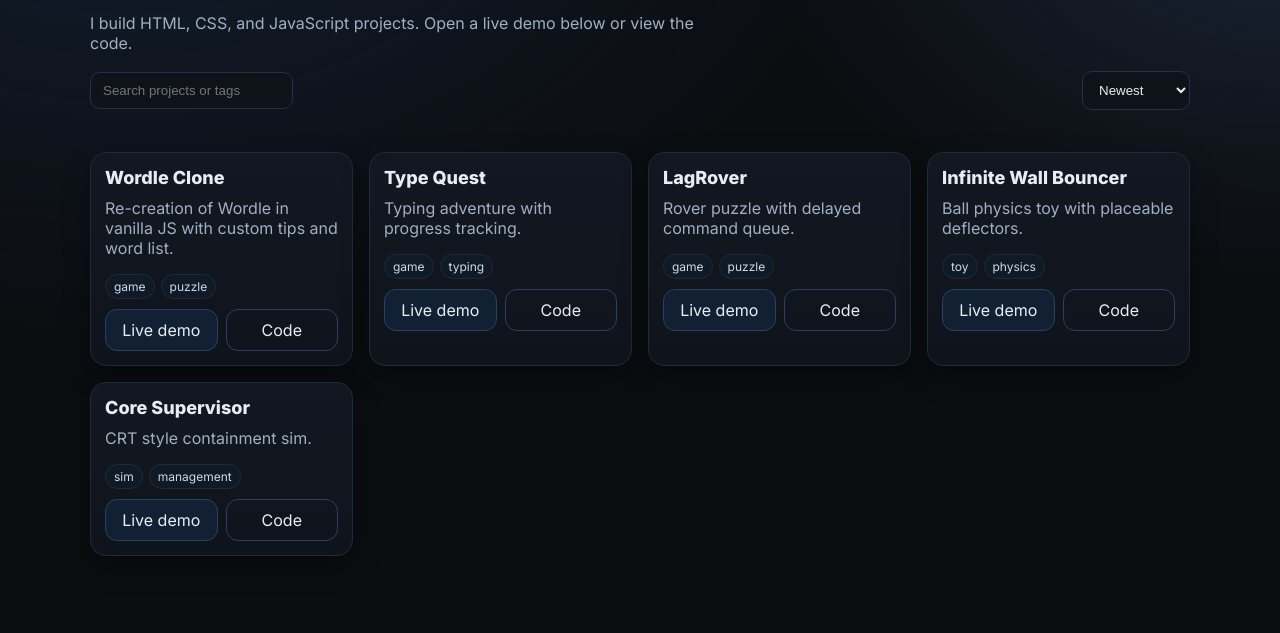
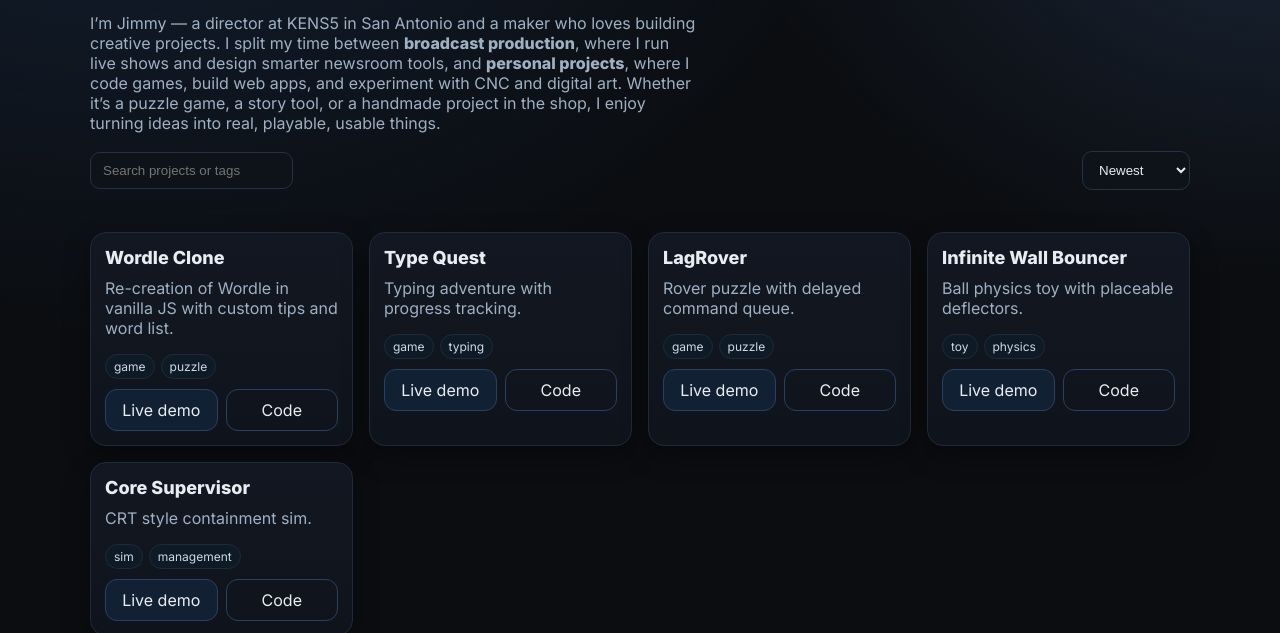
Before and after one commit to Jrhughes15/illogicool, a plain HTML site: page index.html in a window 1280 px wide. Shown: the part 143-776 px from the top of the page. Drawn offline with Linux system fonts and the light colour scheme.

Commit message:
Update index.html

```diff
--- a/index.html
+++ b/index.html
@@ -30,7 +30,10 @@
       <div class="container">
         <h1>Web games, tools, and odd little experiments</h1>
         <p class="lead">
-          I build HTML, CSS, and JavaScript projects. Open a live demo below or view the code.
+      I’m Jimmy — a director at KENS5 in San Antonio and a maker who loves building creative projects.
+      I split my time between <strong>broadcast production</strong>, where I run live shows and design smarter newsroom tools,
+      and <strong>personal projects</strong>, where I code games, build web apps, and experiment with CNC and digital art.
+      Whether it’s a puzzle game, a story tool, or a handmade project in the shop, I enjoy turning ideas into real, playable, usable things.
         </p>
         <div class="filters row">
           <input id="search" class="input" type="search" placeholder="Search projects or tags" />
```
